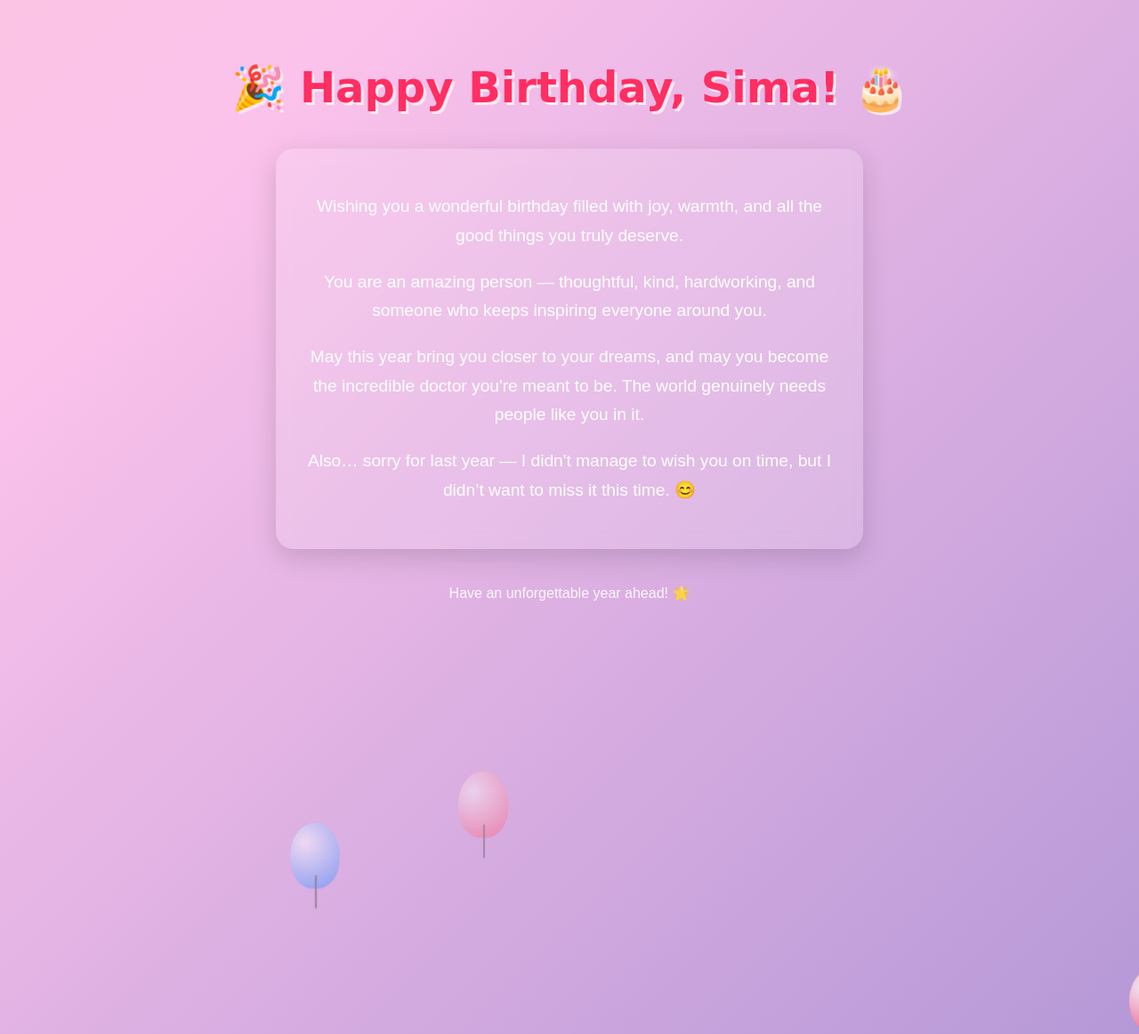
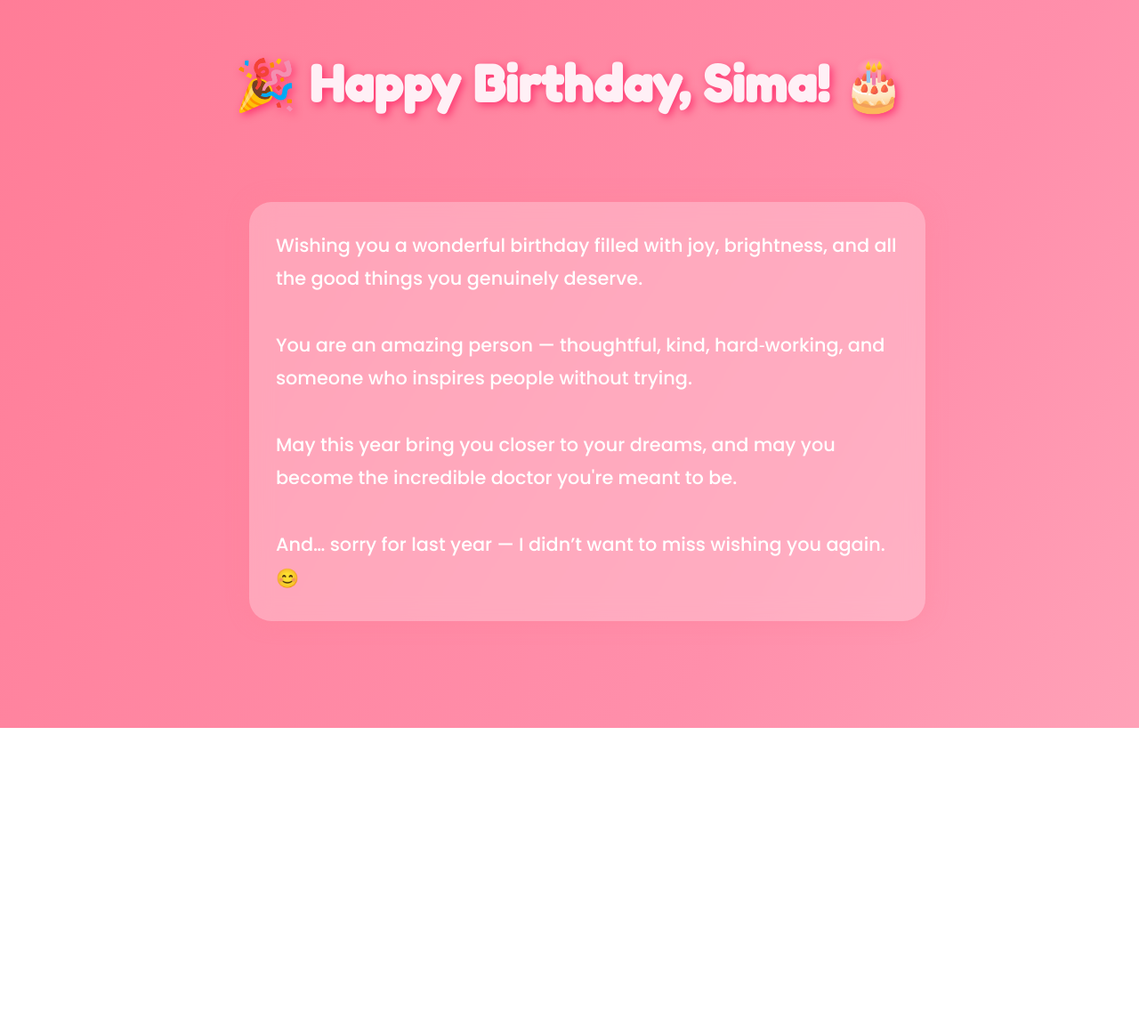
Before and after one commit to Sourabh02346/sima-birthday, a plain HTML site: page index.html in a window 1280 px wide. Shown: the top 1162 px of the page at 89% size. After the commit the page ends 818 px from the top, so only its background shows below. Drawn offline with Linux system fonts and the light colour scheme.

Commit message:
Refactor index.html for birthday theme enhancements
Updated styles and animations for birthday celebration.

```diff
--- a/index.html
+++ b/index.html
@@ -5,124 +5,125 @@
 <meta name="viewport" content="width=device-width, initial-scale=1.0" />
 <title>Happy Birthday Sima</title>
 <style>
+  @import url('https://fonts.googleapis.com/css2?family=Fredoka+One&family=Poppins:wght@300;500;700&display=swap');
+
   body {
     margin: 0;
     padding: 0;
     font-family: 'Poppins', sans-serif;
-            background: linear-gradient(135deg, #ff9a9e, #fad0c4, #fbc2eb, #a18cd1);
-            background-size: 400% 400%;
-            animation: gradientBG 12s ease infinite;
-            text-align: center;
-            color: #ffffff;
+    background: linear-gradient(120deg, #ff4d6d, #ff758f, #ff8fab, #ffccd5);
+    background-size: 300% 300%;
+    animation: bgmove 12s infinite alternate;
+    overflow-x: hidden;
   }
 
-        @keyframes gradientBG {
+  @keyframes bgmove {
     0% { background-position: 0% 50%; }
-            50% { background-position: 100% 50%; }
-            100% { background-position: 0% 50%; }
+    100% { background-position: 100% 50%; }
   }
 
   h1 {
-            font-size: 3rem;
-            margin-top: 70px;
-            text-shadow: 0 0 10px rgba(255, 255, 255, 0.7);
+    font-family: 'Fredoka One', cursive;
+    font-size: 3.5rem;
+    text-align: center;
+    margin-top: 60px;
+    color: #fff0f6;
+    text-shadow: 3px 3px 10px rgba(255, 0, 80, 0.6);
+  }
+
+  .section {
+    width: 100%;
+    padding: 60px 20px;
+    display: flex;
+    justify-content: center;
   }
 
   .card {
-            background: rgba(255, 255, 255, 0.15);
-            backdrop-filter: blur(10px);
+    width: 90%;
+    max-width: 700px;
+    background: rgba(255, 240, 245, 0.3);
+    backdrop-filter: blur(12px);
+    border-radius: 25px;
     padding: 30px;
-            margin: 40px auto;
-            width: 90%;
-            max-width: 600px;
-            border-radius: 20px;
-            box-shadow: 0 10px 30px rgba(0, 0, 0, 0.15);
-            color: #fff;
-            font-size: 1.2rem;
-            line-height: 1.7;
+    box-shadow: 0 0 25px rgba(255, 130, 150, 0.4);
+    color: white;
+    font-size: 1.3rem;
+    line-height: 1.8;
+    animation: slideIn 1.5s ease;
   }
 
-        .footer {
-            margin-top: 40px;
-            font-size: 1rem;
-            opacity: 0.9;
+  @keyframes slideIn {
+    from { transform: translateY(80px); opacity: 0; }
+    to { transform: translateY(0); opacity: 1; }
+  }
+
+  /* Long sliding scroll animation */
+  .slide-container {
+    margin-top: 60px;
+    animation: slowSlide 30s linear infinite;
+  }
+
+  @keyframes slowSlide {
+    0% { transform: translateY(0); }
+    100% { transform: translateY(-50%); }
+  }
+
+  /* Balloons */
+  @keyframes float {
+    0% { transform: translateY(100vh) scale(0.7); opacity: 0; }
+    30% { opacity: 1; }
+    100% { transform: translateY(-10vh) scale(1); opacity: 0; }
+  }
+
+  .balloon {
+    position: fixed;
+    width: 70px;
+    height: 90px;
+    background: radial-gradient(circle at 30% 30%, #fff, var(--clr));
+    border-radius: 50% 50% 45% 45%;
+    animation: float var(--speed) linear infinite;
+    z-index: 10;
+  }
+
+  .balloon:after {
+    content: "";
+    position: absolute;
+    left: 50%;
+    top: 90%;
+    width: 2px;
+    height: 50px;
+    background: rgba(80, 40, 60, 0.8);
   }
 </style>
 </head>
 <body>
   <h1>🎉 Happy Birthday, Sima! 🎂</h1>
 
+  <div class="section">
     <div class="card">
-        <p>Wishing you a wonderful birthday filled with joy, warmth, and all the good things you truly deserve.</p>
-        <p>You are an amazing person — thoughtful, kind, hardworking, and someone who keeps inspiring everyone around you.</p>
-        <p>May this year bring you closer to your dreams, and may you become the incredible doctor you're meant to be. The world genuinely needs people like you in it.</p>
-        <p>Also… sorry for last year — I didn't manage to wish you on time, but I didn’t want to miss it this time. 😊</p>
+      Wishing you a wonderful birthday filled with joy, brightness, and all the good things you genuinely deserve. <br><br>
+      You are an amazing person — thoughtful, kind, hard‑working, and someone who inspires people without trying. <br><br>
+      May this year bring you closer to your dreams, and may you become the incredible doctor you're meant to be. <br><br>
+      And… sorry for last year — I didn’t want to miss wishing you again. 😊
+    </div>
   </div>
 
-    <div class="footer">Have an unforgettable year ahead! 🌟</div>
-</body>
-  <!-- Balloon animation -->
-  <style>
-    @keyframes float {
-      0% { transform: translateY(100vh) scale(0.8); opacity: 0; }
-      30% { opacity: 1; }
-      100% { transform: translateY(-10vh) scale(1); opacity: 0; }
+  <div class="slide-container"></div>
+
+  <script>
+    const colors = ['#ff4d6d', '#ff99ac', '#ff577f', '#ff8fa3', '#ffcad4', '#ff0a54'];
+
+    function spawnBalloon() {
+      const b = document.createElement('div');
+      b.className = 'balloon';
+      b.style.setProperty('--clr', colors[Math.floor(Math.random() * colors.length)]);
+      b.style.left = Math.random() * 100 + 'vw';
+      b.style.setProperty('--speed', (6 + Math.random() * 6) + 's');
+      document.body.appendChild(b);
+      setTimeout(() => b.remove(), 12000);
     }
 
-    .balloon {
-      position: absolute;
-      width: 60px;
-      height: 80px;
-      background: radial-gradient(circle at 30% 30%, #fff, var(--clr));
-      border-radius: 50% 50% 45% 45%;
-      animation: float 6s linear infinite;
-    }
-
-    .balloon:after {
-      content: "";
-      position: absolute;
-      left: 50%;
-      top: 80%;
-      width: 2px;
-      height: 40px;
-      background: #555;
-    }
-
-    @import url('https://fonts.googleapis.com/css2?family=Fredoka+One&family=Poppins:wght@300;500;700&display=swap');
-
-    body {
-      font-family: 'Poppins', sans-serif;
-    }
-
-    h1 {
-      font-family: 'Fredoka One', cursive;
-      font-weight: 700;
-      color: #ff2e63;
-      text-shadow: 3px 3px #ffe8f0;
-    }
-
-    .message {
-      font-size: 1.3rem;
-      color: #4a4a4a;
-      font-weight: 500;
-    }
-  </style>
-
-  <script>
-    // Spawn animated balloons
-    const colors = ['#ff4d6d', '#ffb703', '#3a86ff', '#8338ec', '#06d6a0'];
-
-    function createBalloon() {
-      const b = document.createElement('div');
-      b.classList.add('balloon');
-      b.style.setProperty('--clr', colors[Math.floor(Math.random()*colors.length)]);
-      b.style.left = Math.random()*100 + 'vw';
-      b.style.animationDuration = (5 + Math.random()*4) + 's';
-      document.body.appendChild(b);
-
-      setTimeout(() => b.remove(), 9000);
-    }
-
-    setInterval(createBalloon, 600);
+    setInterval(spawnBalloon, 500);
   </script>
+</body>
 </html>
```
Lines whose indentation alone changed are shown as unchanged.
